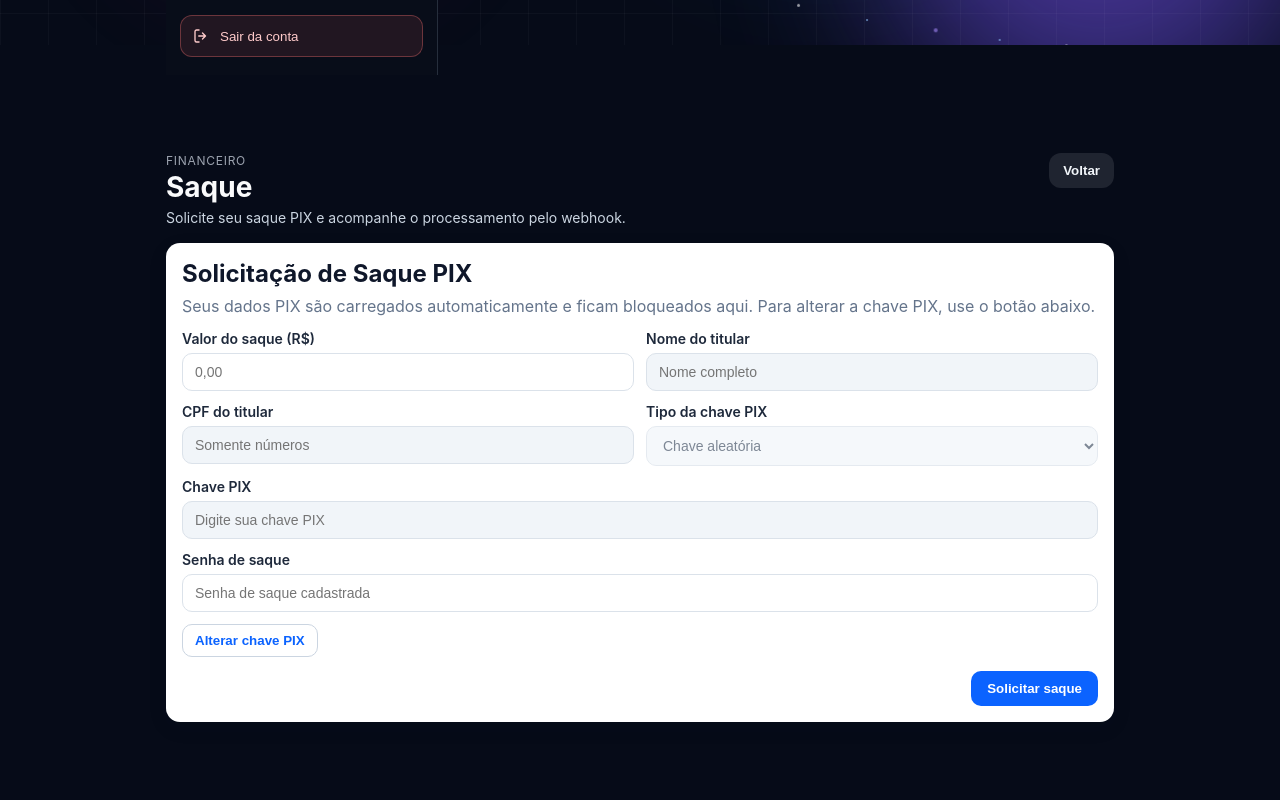
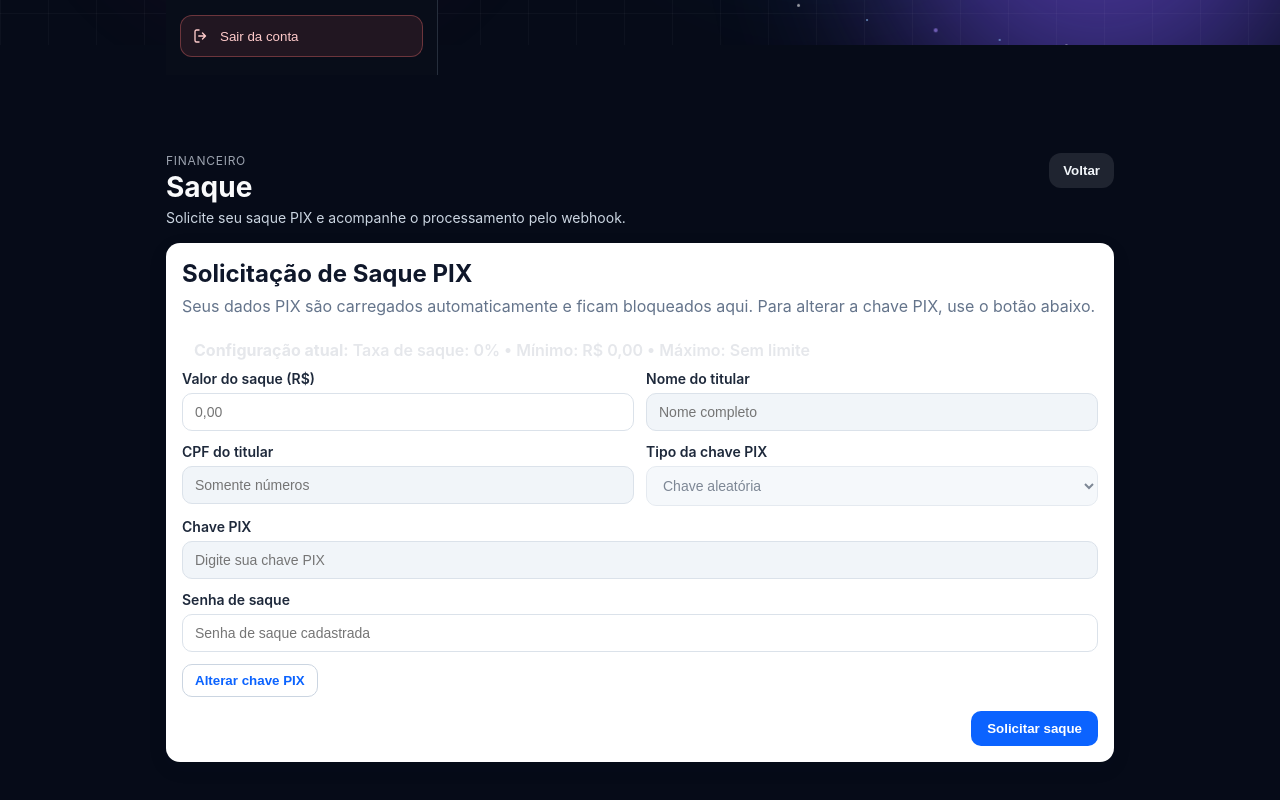
Before and after one commit to magnatazk20/mancera-frontend, a React (Vite) app: page /saque in a window 1280 px wide. Shown: the part 755-1555 px from the top of the page. Built offline with nearby package versions, Linux system fonts and the light colour scheme; no server answers; sample sign-in values are in the browser's storage.

Commit message:
feat: apply admin withdraw config on withdraw page limits and fee preview

```diff
--- a/src/pages/Withdraw.tsx
+++ b/src/pages/Withdraw.tsx
@@ -11,6 +11,15 @@ type StoredUser = {
 }
 
 type PixType = 'CPF' | 'CNPJ' | 'EMAIL' | 'TELEFONE' | 'CHAVE_ALEATORIA'
+
+type WithdrawConfigResponse = {
+  ok?: boolean
+  config?: {
+    withdrawFeePercent?: number
+    minWithdrawAmount?: number
+    maxWithdrawAmount?: number
+  }
+}
 
 const API_URL = import.meta.env.VITE_API_URL ?? 'http://localhost:3333'
 
@@ -45,6 +54,9 @@ export default function Withdraw() {
   const [loading, setLoading] = useState(false)
   const [error, setError] = useState('')
   const [success, setSuccess] = useState('')
+  const [withdrawFeePercent, setWithdrawFeePercent] = useState(0)
+  const [minWithdrawAmount, setMinWithdrawAmount] = useState(0)
+  const [maxWithdrawAmount, setMaxWithdrawAmount] = useState(0)
 
   const [lastRequest, setLastRequest] = useState<{
     amount: number
@@ -108,7 +120,22 @@ export default function Withdraw() {
       }
     }
 
+    const loadWithdrawConfig = async () => {
+      try {
+        const res = await fetch(`${API_URL}/api/admin/withdraw-config`)
+        const data = (await res.json()) as WithdrawConfigResponse
+        if (!res.ok || !data?.ok || !data.config) return
+
+        setWithdrawFeePercent(Number(data.config.withdrawFeePercent ?? 0))
+        setMinWithdrawAmount(Number(data.config.minWithdrawAmount ?? 0))
+        setMaxWithdrawAmount(Number(data.config.maxWithdrawAmount ?? 0))
+      } catch {
+        // fallback silencioso
+      }
+    }
+
     loadStoredPix()
+    loadWithdrawConfig()
   }, [navigate, token, user?.id])
 
   const submitWithdraw = async () => {
@@ -128,6 +155,16 @@ export default function Withdraw() {
     const parsedAmount = Number(amount.replace(',', '.'))
     if (!Number.isFinite(parsedAmount) || parsedAmount <= 0) {
       setError('Informe um valor de saque válido.')
+      return
+    }
+
+    if (parsedAmount < minWithdrawAmount) {
+      setError(`O valor mínimo de saque é ${formatBRL(minWithdrawAmount)}.`)
+      return
+    }
+
+    if (maxWithdrawAmount > 0 && parsedAmount > maxWithdrawAmount) {
+      setError(`O valor máximo de saque é ${formatBRL(maxWithdrawAmount)}.`)
       return
     }
 
@@ -214,6 +251,11 @@ export default function Withdraw() {
     }
   }
 
+  const parsedAmountPreview = Number(String(amount).replace(',', '.'))
+  const hasValidPreviewAmount = Number.isFinite(parsedAmountPreview) && parsedAmountPreview > 0
+  const feeValuePreview = hasValidPreviewAmount ? (parsedAmountPreview * withdrawFeePercent) / 100 : 0
+  const netValuePreview = hasValidPreviewAmount ? parsedAmountPreview - feeValuePreview : 0
+
   return (
     <main className="tasks-page withdraw-page">
       <AppSidebar />
@@ -237,6 +279,19 @@ export default function Withdraw() {
           Seus dados PIX são carregados automaticamente e ficam bloqueados aqui.
           Para alterar a chave PIX, use o botão abaixo.
         </p>
+
+        <div className="withdraw-feedback">
+          <strong>Configuração atual:</strong>{' '}
+          Taxa de saque: {withdrawFeePercent}% •
+          Mínimo: {formatBRL(minWithdrawAmount)} •
+          Máximo: {maxWithdrawAmount > 0 ? formatBRL(maxWithdrawAmount) : 'Sem limite'}
+        </div>
+
+        {hasValidPreviewAmount ? (
+          <div className="withdraw-feedback">
+            Valor líquido estimado: {formatBRL(netValuePreview)} (taxa: {formatBRL(feeValuePreview)})
+          </div>
+        ) : null}
 
         <div className="withdraw-grid">
           <label>
```
